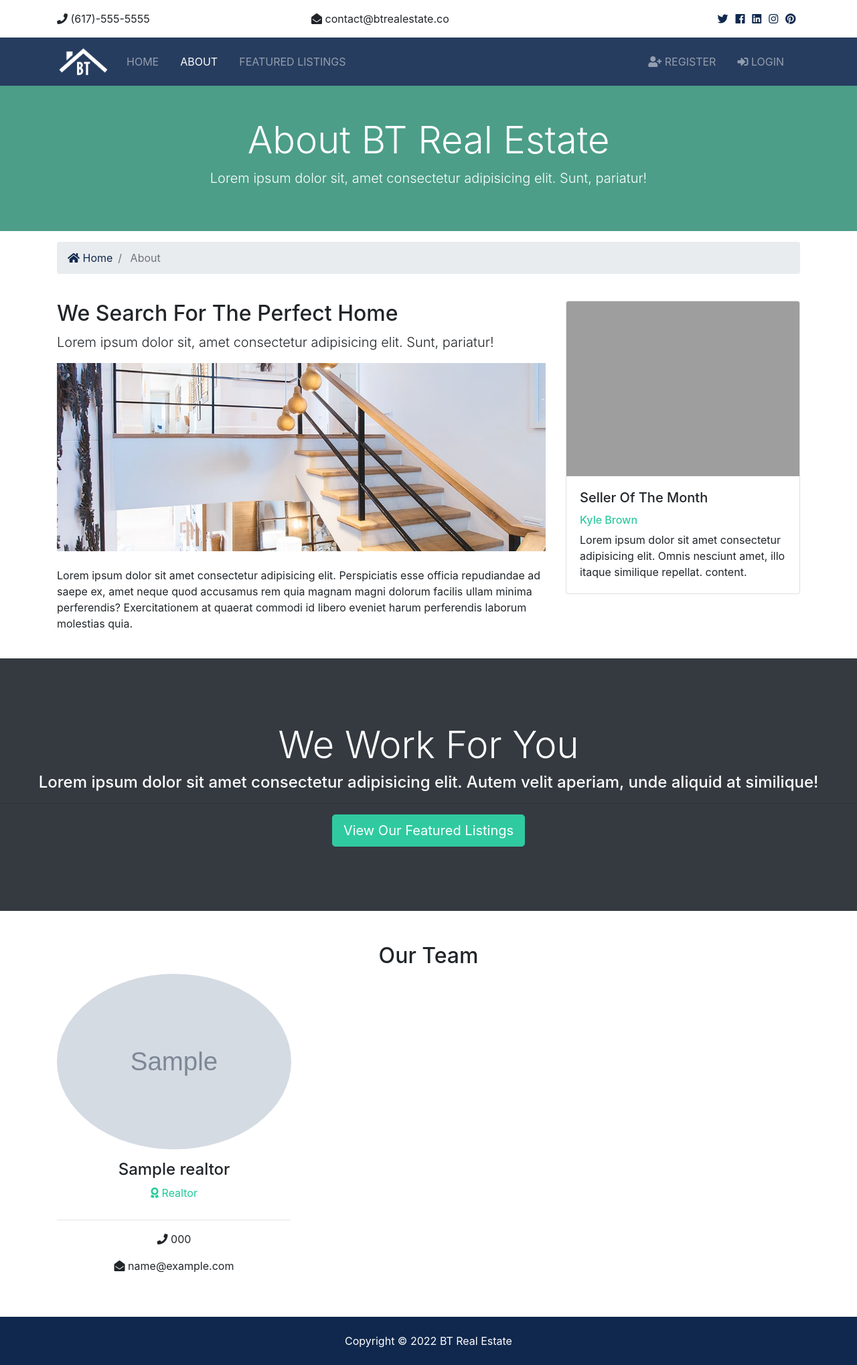
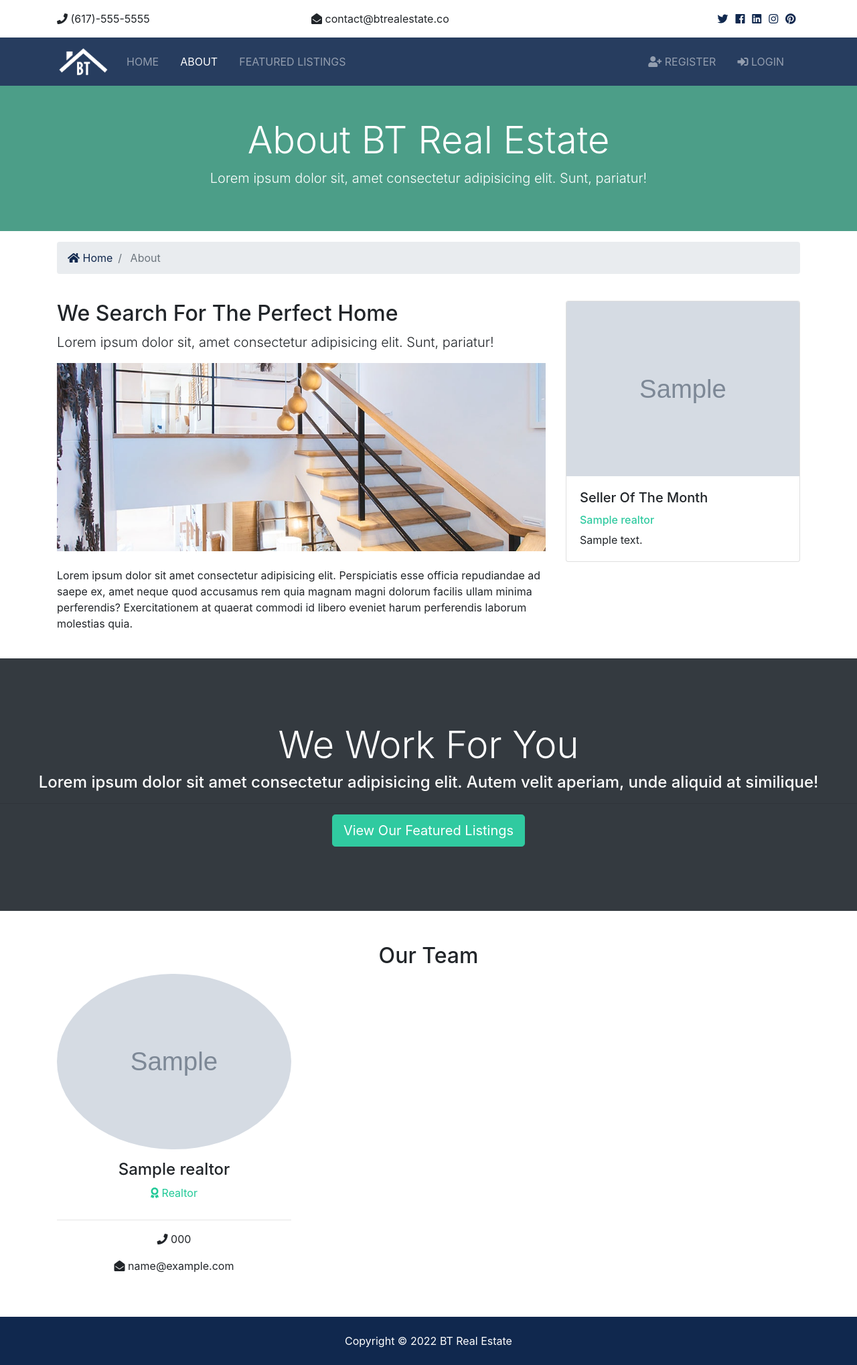
Before and after one commit to Haashir-Shakeel/Django-Property_Traders, a Django app: page /about in a window 1280 px wide. Shown: the whole page at 67% size. Run offline with Django 3.2, Linux system fonts and the light colour scheme; tables that the repository leaves empty hold one stand-in row (values such as "Sample post"); grey boxes marked "Sample" are stand-in pictures; some libraries are stand-ins or nearby versions; grey boxes are pictures that could not be loaded.

Commit message:
done is_mvp in About

```diff
--- a/templates/pages/about.html
+++ b/templates/pages/about.html
@@ -39,16 +39,27 @@
             commodi id libero eveniet harum perferendis laborum molestias quia.</p>
         </div>
         <div class="col-md-4">
-          <div class="card">
-            <img class="card-img-top" src="assets/img/realtors/kyle.jpg" alt="Seller of the month">
-            <div class="card-body">
-              <h5 class="card-title">Seller Of The Month</h5>
-              <h6 class="text-secondary">Kyle Brown</h6>
-              <p class="card-text">Lorem ipsum dolor sit amet consectetur adipisicing elit. Omnis nesciunt amet, illo itaque similique repellat.
-                content.
-              </p>
-            </div>
+          {%if mvp_realtors %}
+            {%for mvp in mvp_realtors%}
+              <div class="card">
+                <img class="card-img-top" src="{{mvp.photo.url}}" alt="Seller of the month">
+                <div class="card-body">
+                  <h5 class="card-title">Seller Of The Month</h5>
+                  <h6 class="text-secondary">{{mvp.name}}</h6>
+                  <p class="card-text"> {{mvp.description}}
+                  </p>
+                </div>
+              </div>
+            {%endfor%}
+
+          {%else%}
+
+          <div class="col-md-12">
+            <p>No Seller of the Month</p>
           </div>
+
+          {%endif%}
+
         </div>
       </div>
     </div>
```
